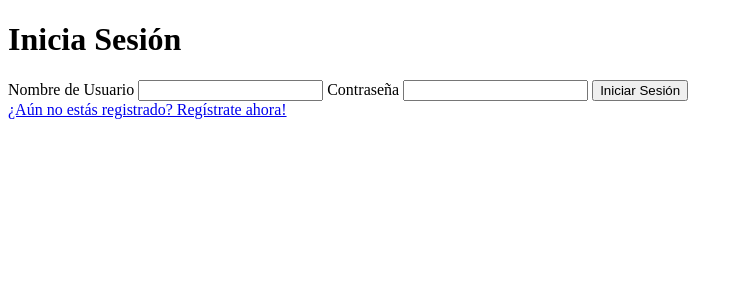
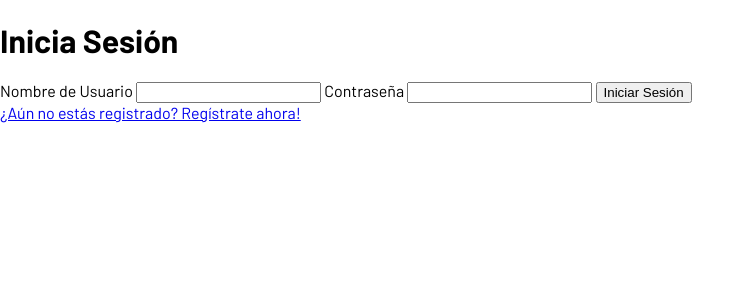
Before and after one commit to alejandrosierraa666/GimnasioOlympo, a PHP site: page /pages/login.php in a window 1280 px wide. Shown: the top 300 px of the page, without its empty margins (0-755 px from the left). Run offline with PHP 8.4, Linux system fonts and the light colour scheme.

Commit message:
Font added

```diff
--- /dev/null
+++ b/GimnasioOlympo/css/style.css
@@ -0,0 +1,20 @@
+* {
+    box-sizing: border-box;
+}
+
+@font-face {
+    font-family: Barlow;
+    font-weight: normal;
+    src: url("./../assets/fonts/Barlow-Regular.ttf") format("truetype");
+}
+
+@font-face {
+    font-family: Barlow;
+    font-weight: bold;
+    src: url("./../assets/fonts/Barlow-Bold.ttf") format("truetype");
+}
+
+body {
+    margin: 0;
+    font-family: Barlow, Arial, Helvetica, sans-serif;
+}
--- a/GimnasioOlympo/pages/login.php
+++ b/GimnasioOlympo/pages/login.php
@@ -1,36 +1,36 @@
 <?php
-    if($_SERVER['REQUEST_METHOD'] == 'POST'){
-        if(isset($_POST['user']) && isset($_POST['password']) && !empty($_POST['user']) && !empty($_POST['password'])){
+if ($_SERVER['REQUEST_METHOD'] == 'POST') {
+    if (isset($_POST['user']) && isset($_POST['password']) && !empty($_POST['user']) && !empty($_POST['password'])) {
 
         //Controlamos el error en caso de que la base de datos no esté levantada
-            try{
+        try {
             include('./../db/db.php');
-            }catch(Exception $e){
+        } catch (Exception $e) {
             echo "<p>Error: El servicio de la BD no está disponible actualmente!!</p>";
             exit();
         }
 
-            try{
+        try {
             $stmt = $db->prepare("select password from users where user like ?");
             $stmt->execute([$_POST['user']]);
             $hashed = $stmt->fetch();
-            }catch(Exception $e){
+        } catch (Exception $e) {
             echo $e->getMessage();
         }
 
         //Hashed devuelve false si ese usuario no existe
-            if($hashed == false){
+        if ($hashed == false) {
             echo "Usuario o contraseña incorrecta!!";
             exit();
         }
 
 
-            if(password_verify($_POST['password'], $hashed['password'])){
+        if (password_verify($_POST['password'], $hashed['password'])) {
             session_start();
             $_SESSION['user'] = $_POST['user'];
             header('Location: ../index.php');
             exit();
-            }else{
+        } else {
             echo "Usuario o contraseña incorrecta!!";
         }
     }
@@ -39,11 +39,14 @@
 
 <!DOCTYPE html>
 <html lang="en">
+
 <head>
     <meta charset="UTF-8">
     <meta name="viewport" content="width=device-width, initial-scale=1.0">
     <title>Login</title>
+    <link rel="stylesheet" href="./../css/style.css">
 </head>
+
 <body>
     <main class="container">
         <h1>Inicia Sesión</h1>
@@ -55,10 +58,12 @@
 
                 <label for="">Contraseña</label>
                 <input type="password" name="password">
+
                 <input type="submit" value="Iniciar Sesión">
             </form>
             <a href="./register.php">¿Aún no estás registrado? Regístrate ahora!</a>
         </section>
     </main>
 </body>
+
 </html>
--- a/GimnasioOlympo/pages/register.php
+++ b/GimnasioOlympo/pages/register.php
@@ -36,6 +36,7 @@ if ($_SERVER["REQUEST_METHOD"] == "POST") {
     <meta charset="UTF-8">
     <meta name="viewport" content="width=device-width, initial-scale=1.0">
     <title>Document</title>
+    <link rel="stylesheet" href="./../css/style.css">
 </head>
 
 <body>
```
Also changed, not shown: GimnasioOlympo/assets/fonts/Barlow-Bold.ttf (added), GimnasioOlympo/assets/fonts/Barlow-Regular.ttf (added). Lines whose indentation alone changed are shown as unchanged.
